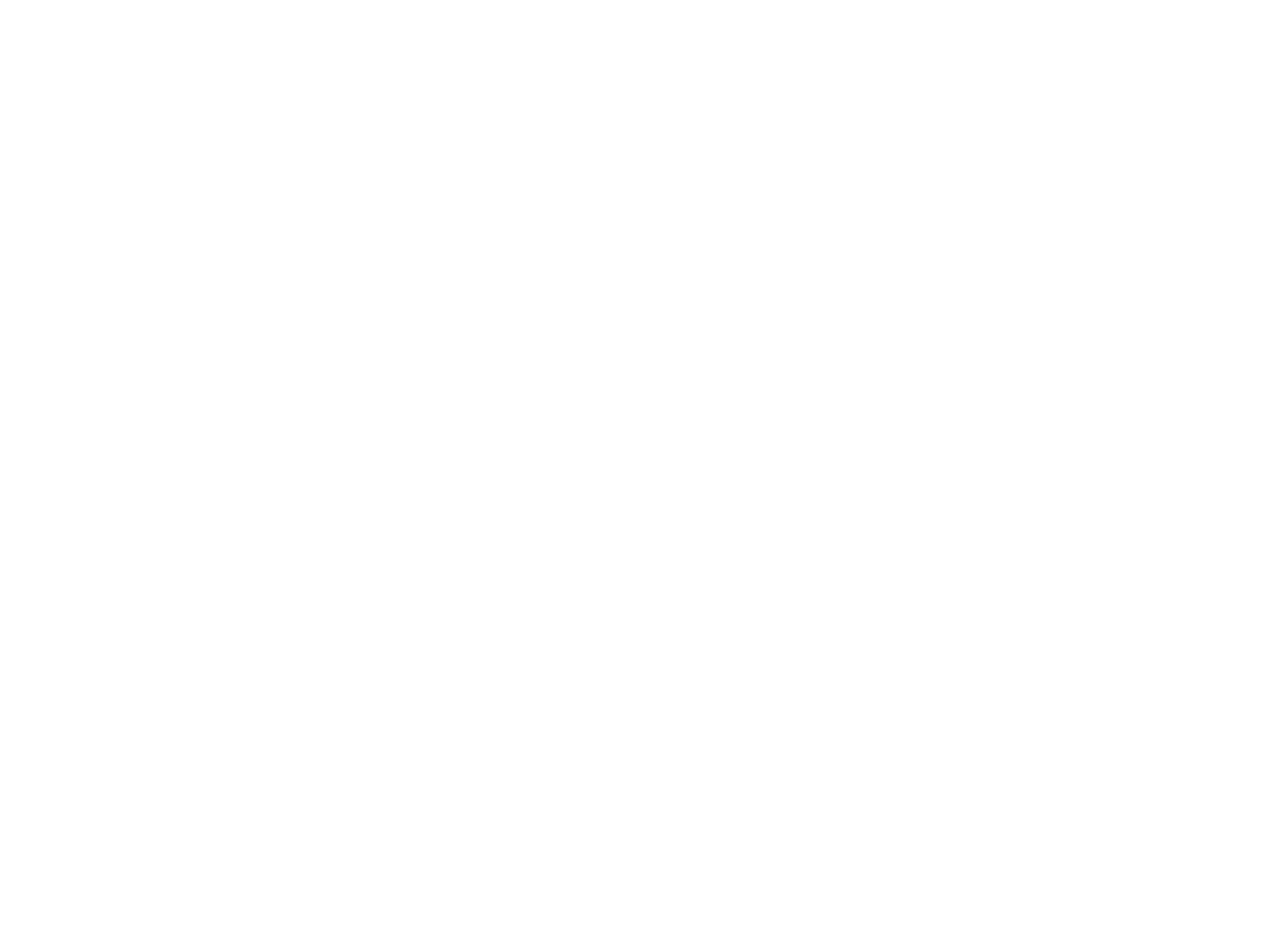
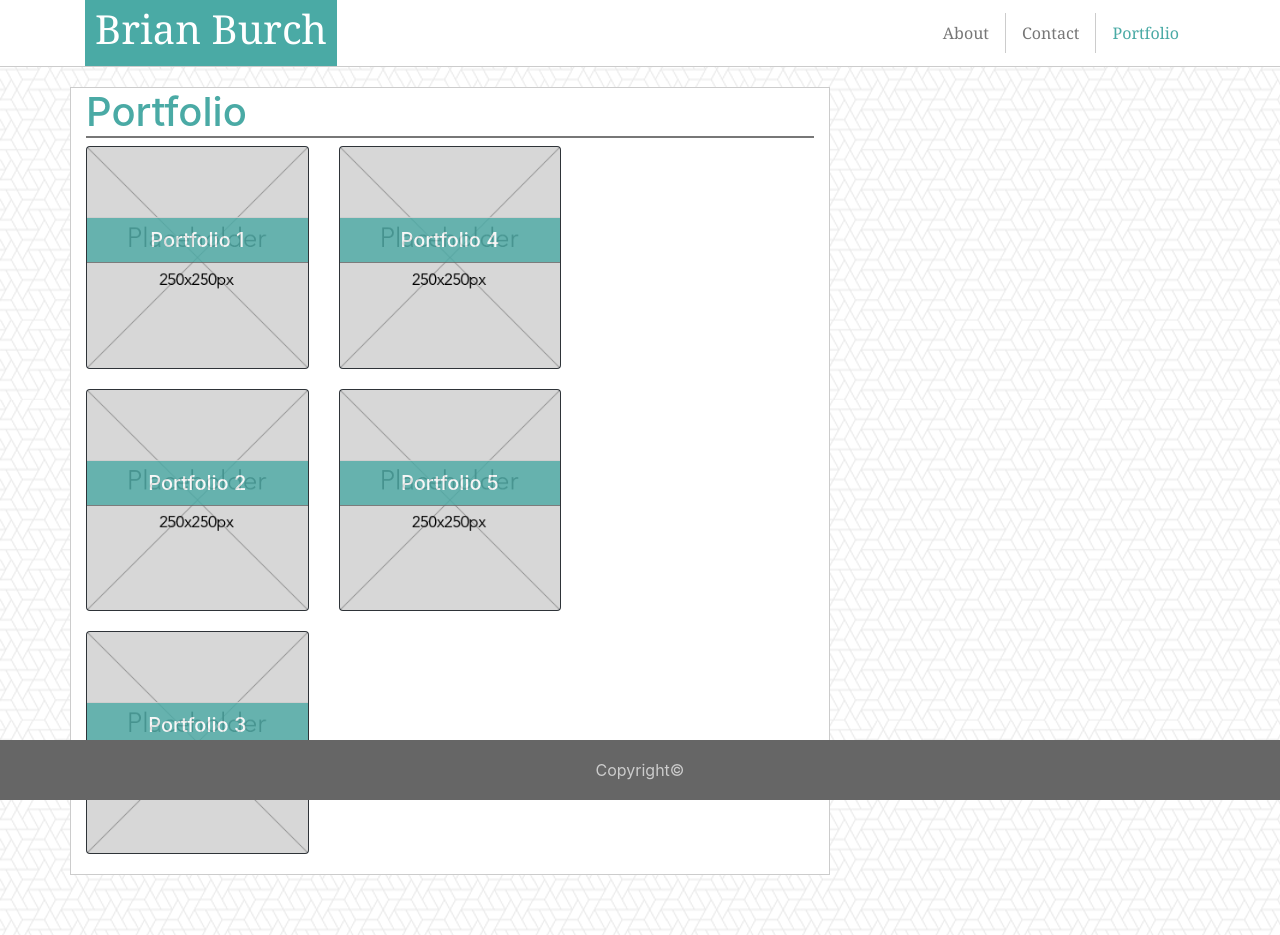
Before and after one commit to Bburch05/Bootstrap-Portfolio, a plain HTML site: page portfolio.html in a window 1280 px wide. Before the commit the page ends 800 px from the top, so only its background shows below. Drawn offline with nearby package versions, Linux system fonts and the light colour scheme.

Commit message:
Finish BootStrap Portfolio

```diff
--- a/contact.html
+++ b/contact.html
@@ -0,0 +1,81 @@
+<!DOCTYPE html>
+<html lang="en">
+<head>
+    <meta charset="UTF-8">
+    <meta name="viewport" content="width=device-width, initial-scale=1.0">
+    <meta http-equiv="X-UA-Compatible" content="ie=edge">
+    <title>Bootstrap Portfolio</title>
+    <link rel="stylesheet" href="https://stackpath.bootstrapcdn.com/bootstrap/4.1.1/css/bootstrap.min.css" integrity="sha384-WskhaSGFgHYWDcbwN70/dfYBj47jz9qbsMId/iRN3ewGhXQFZCSftd1LZCfmhktB" crossorigin="anonymous">
+    <link rel="stylesheet" href="style.css">
+</head>
+<body>
+    <nav class="navbar navbar-expand-lg navbar-light sitlow">
+        <div class="container">
+
+
+        <a class="navbar-brand logo" href="#"><h1 class="logo">Brian Burch</h1></a>
+        <ul class="nav justify-content-end">
+                <li class="nav-item">
+                  <a class="nav-link" href="index.html">About</a>
+                </li>
+                <li class="nav-item">
+                  <a class="nav-link active" href="contact.html">Contact</a>
+                </li>
+                <li class="nav-item">
+                  <a class="nav-link" href="portfolio.html">Portfolio</a>
+                </li>
+              </ul>
+    </div>
+      </nav>
+   <div class="container">
+        <div class="row">
+
+            <div class="col-md-8 col-xs col-sm-12 content">
+                <div class="row">
+                    <div class="col-md-12">
+                        <h1 class="head">Contact Me</h1>
+                    </div>
+                </div>
+                <div class="row">
+                    <div class="col-md-12">
+                            <section id="contact" class="content-section text-center">
+                                    <div class="contact-section">
+                                        <div class="container">
+                                          <div class="row">
+                                            <div class="col-md-12">
+                                              <form class="form-horizontal">
+                                                <div class="form-group">
+                                                  <label for="exampleInputName1">Name</label>
+                                                  <input type="text" class="form-control" id="exampleInputName2" placeholder="Jane Doe">
+                                                </div>
+                                                <div class="form-group">
+                                                  <label for="exampleInputEmail1">Email</label>
+                                                  <input type="email" class="form-control" id="exampleInputEmail2" placeholder="jane.doe@example.com">
+                                                </div>
+                                                <div class="form-group">
+                                                  <label for="exampleInputText1">Your Message</label>
+                                                 <textarea  class="form-control" placeholder="Description"></textarea>
+                                                </div>
+                                                <button type="submit" class="btn btn-default">Submit</button>
+                                              </form>
+                                              </ul>
+                                            </div>
+                                          </div>
+                                        </div>
+                                    </div>
+                                  </section>
+                    </div>
+                </div>
+            </div>
+
+            <div class="col-md-4">
+
+            </div>
+        </div>
+
+    </div>
+    <div class="footer">
+        <p>Copyright©</p>
+    </div>
+</body>
+</html>
--- a/portfolio.html
+++ b/portfolio.html
@@ -0,0 +1,90 @@
+<!DOCTYPE html>
+<html lang="en">
+<head>
+    <meta charset="UTF-8">
+    <meta name="viewport" content="width=device-width, initial-scale=1.0">
+    <meta http-equiv="X-UA-Compatible" content="ie=edge">
+    <title>Bootstrap Portfolio</title>
+    <link rel="stylesheet" href="https://stackpath.bootstrapcdn.com/bootstrap/4.1.1/css/bootstrap.min.css" integrity="sha384-WskhaSGFgHYWDcbwN70/dfYBj47jz9qbsMId/iRN3ewGhXQFZCSftd1LZCfmhktB" crossorigin="anonymous">
+    <link rel="stylesheet" href="style.css">
+</head>
+<body>
+    <nav class="navbar navbar-expand-lg navbar-light sitlow">
+        <div class="container">
+
+
+        <a class="navbar-brand logo" href="#"><h1 class="logo">Brian Burch</h1></a>
+        <ul class="nav justify-content-end">
+                <li class="nav-item">
+                  <a class="nav-link" href="index.html">About</a>
+                </li>
+                <li class="nav-item">
+                  <a class="nav-link" href="contact.html">Contact</a>
+                </li>
+                <li class="nav-item">
+                  <a class="nav-link active" href="portfolio.html">Portfolio</a>
+                </li>
+              </ul>
+    </div>
+      </nav>
+   <div class="container">
+        <div class="row">
+
+            <div class="col-md-8 col-xs col-sm-12 content">
+                    <div class="row">
+                            <div class="col-md-12">
+                                <h1 class="head">Portfolio</h1>
+                            </div>
+                        </div>
+                <div class="row">
+                    <div class="col-md-4 col-sm-12 col-md-offset-3">
+                            <div class="card bg-dark text-white">
+                                    <img class="card-img" src="assets/image1.png" alt="Card image">
+                                    <div class="card-img-overlay">
+                                      <a href="#"><h5 class="card-title">Portfolio 1</h5></a>
+                                    </div>
+                            </div>
+
+                            <div class="card bg-dark text-white">
+                                    <img class="card-img" src="assets/image1.png" alt="Card image">
+                                    <div class="card-img-overlay">
+                                      <a href="#"><h5 class="card-title">Portfolio 2</h5></a>
+                                    </div>
+                            </div>
+
+                            <div class="card bg-dark text-white">
+                                    <img class="card-img" src="assets/image1.png" alt="Card image">
+                                    <div class="card-img-overlay">
+                                      <a href="#"><h5 class="card-title">Portfolio 3</h5></a>
+                                    </div>
+                            </div>
+                    </div>
+                    <div class="col-md-4 col-xs-12">
+                            <div class="card bg-dark text-white">
+                                    <img class="card-img" src="assets/image1.png" alt="Card image">
+                                    <div class="card-img-overlay">
+                                      <a href="#"><h5 class="card-title">Portfolio 4</h5></a>
+                                    </div>
+                            </div>
+
+                            <div class="card bg-dark text-white">
+                                    <img class="card-img" src="assets/image1.png" alt="Card image">
+                                    <div class="card-img-overlay">
+                                      <a href="#"><h5 class="card-title">Portfolio 5</h5></a>
+                                    </div>
+                            </div>
+                    </div>
+                </div>
+            </div>
+
+            <div class="col-md-4">
+
+            </div>
+        </div>
+
+    </div>
+    <div class="footer">
+        <p>Copyright©</p>
+    </div>
+</body>
+</html>
--- a/style.css
+++ b/style.css
@@ -0,0 +1,109 @@
+html {
+    position: relative;
+    min-height: 100%;
+  }
+  body {
+    margin-bottom: 60px; /* Margin bottom by footer height */
+  }
+  .footer {
+    text-align: center;
+    position: fixed;
+    bottom: 0;
+    width: 100%;
+    height: 60px; /* Set the fixed height of the footer here */
+    line-height: 60px; /* Vertically center the text there */
+    background-color: #666666;
+    color: #cccccc;
+  }
+
+  .right {
+      float:right;
+  }
+
+  nav{
+    border-bottom: 1px solid #cccccc;
+    font-family: 'Georgia', Times, Times New Roman, serif;
+    margin-bottom: 20px;
+    background-color: #fff;
+}
+
+body {
+    background-image: url("./assets/background.png");
+}
+
+.head {
+    color: #4aaaa5;
+    border-bottom: 2px solid #777777;
+}
+
+.logo {
+    background-color: #4aaaa5;
+    color: #fff;
+    padding-left: 5px;
+    padding-right: 5px;
+}
+
+.sitlow {
+    padding-bottom: 0px;
+    padding-top: 0px;
+
+}
+
+.content {
+    background-color: #fff;
+    border: 1px solid #cccccc;
+}
+.nav-item{
+    border-right: 1px solid #cccccc;
+}
+
+.nav-item:last-child {
+    border-right: none;
+}
+.nav-link {
+    color: #777777;
+}
+
+.nav-link:hover {
+    color: #4aaaa5;
+}
+
+.active {
+    color: #4aaaa5;
+}
+
+form {
+    text-align: left;
+    margin-bottom: 20px;
+}
+
+.btn-default {
+    background-color: #4aaaa5;
+    color: #fff;
+}
+
+.card-img-overlay {
+    padding: 1.25rem 0px 1.25rem 0px;
+}
+
+.card-title {
+    position: relative;
+    bottom: -50px;
+    background-color: #4aaaa5;
+    text-align: center;
+    border-top: 1px;
+    opacity: .8;
+    padding: 10px 0px 10px 0px;
+    border-top: 1px solid #cccccc;
+    border-bottom: 1px solid #666666;
+    color: white;
+}
+
+.card-title:hover {
+    text-decoration: none;
+}
+
+
+.card {
+    margin-bottom: 20px;
+}
```
Also changed, not shown: index.html (+20 -25 lines), assets/background.png (added), assets/image1.png (added), assets/image2.png (added), assets/image3.png (added), assets/image4.png (added), assets/image5.png (added).
